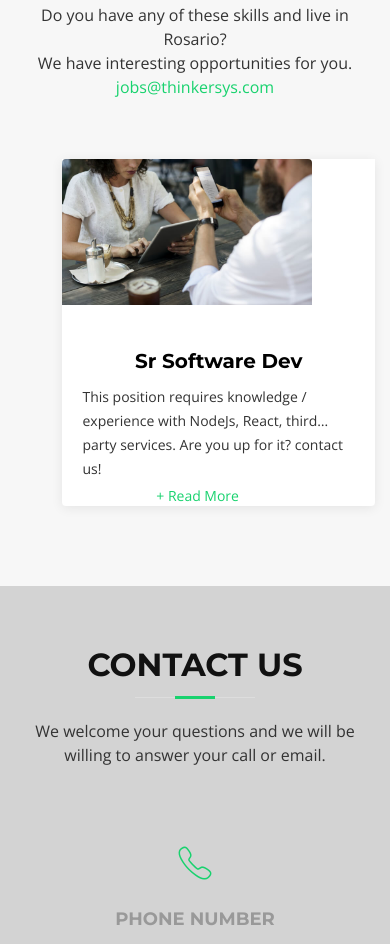
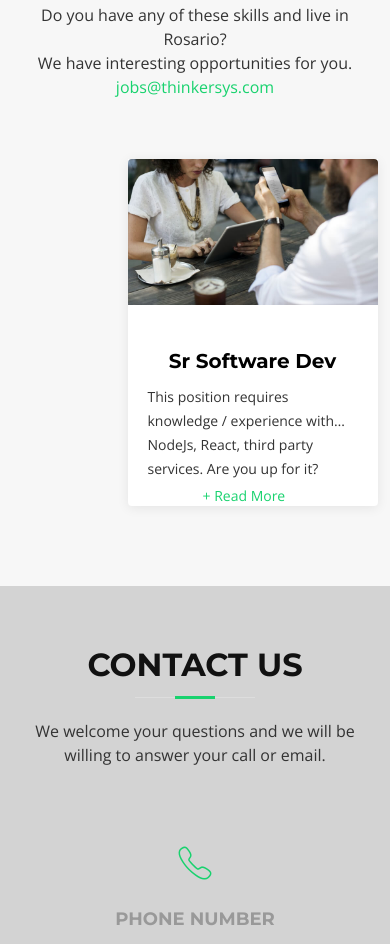
Before and after one commit to ThinkerSys/thinkersys.github.io, a plain HTML site: page index.html in a window 390 px wide. Shown: the part 7499-8443 px from the top of the page. Drawn offline with nearby package versions, Linux system fonts and the light colour scheme; animation ran at ten frames a second; files whose address does not match are found by name.

Commit message:
Update index.html
Jobs update

```diff
--- a/index.html
+++ b/index.html
@@ -515,7 +515,7 @@ Over the years we have helped deliver small to large projects for international
           Sr Front End Dev - React, Angular
         </div> -->
          <div class="row career-cols">
-			<div class="row offset-1 col-md-10">
+			<div class="row offset-3 col-md-12">
 
 			  <div class="col-md-6 wow fadeInUp" data-wow-delay="0.2s" style="visibility: visible; animation-name: fadeInUp;">
 				<div class="career-col" id="summary">
```
